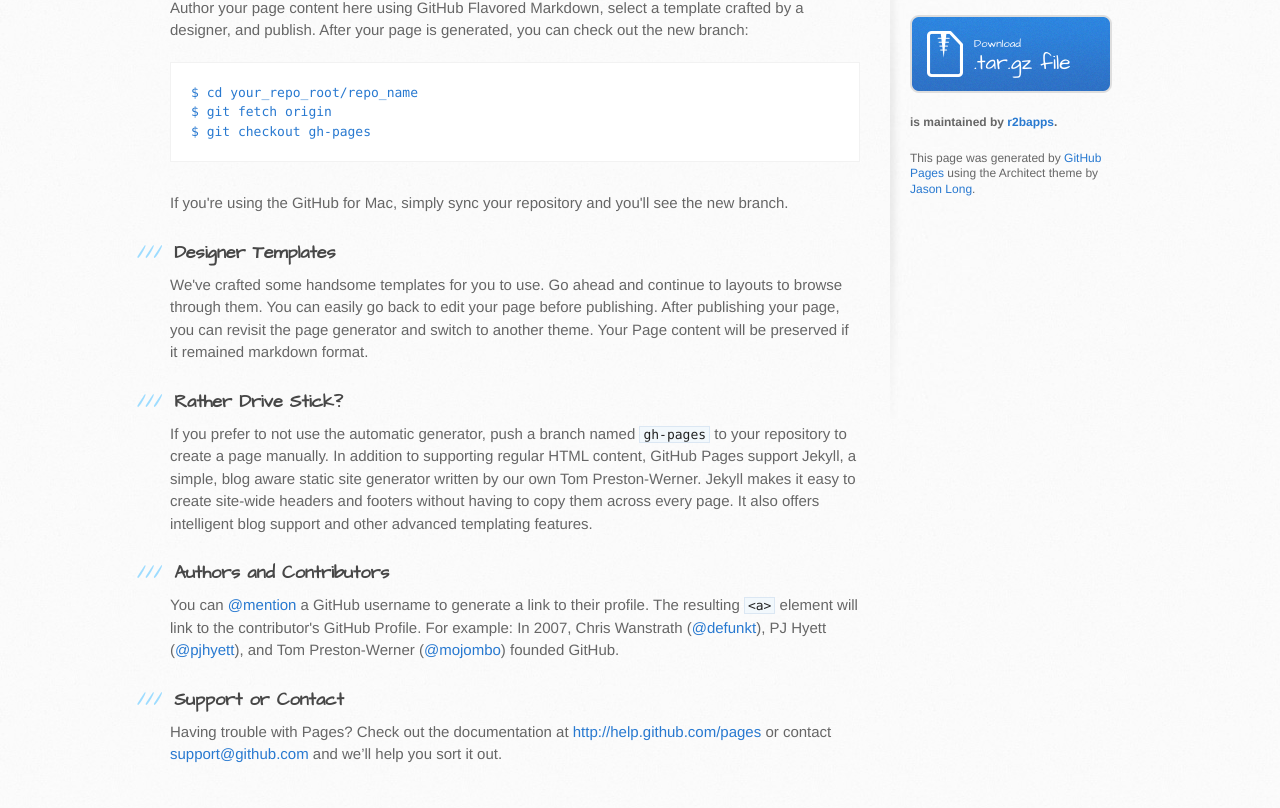
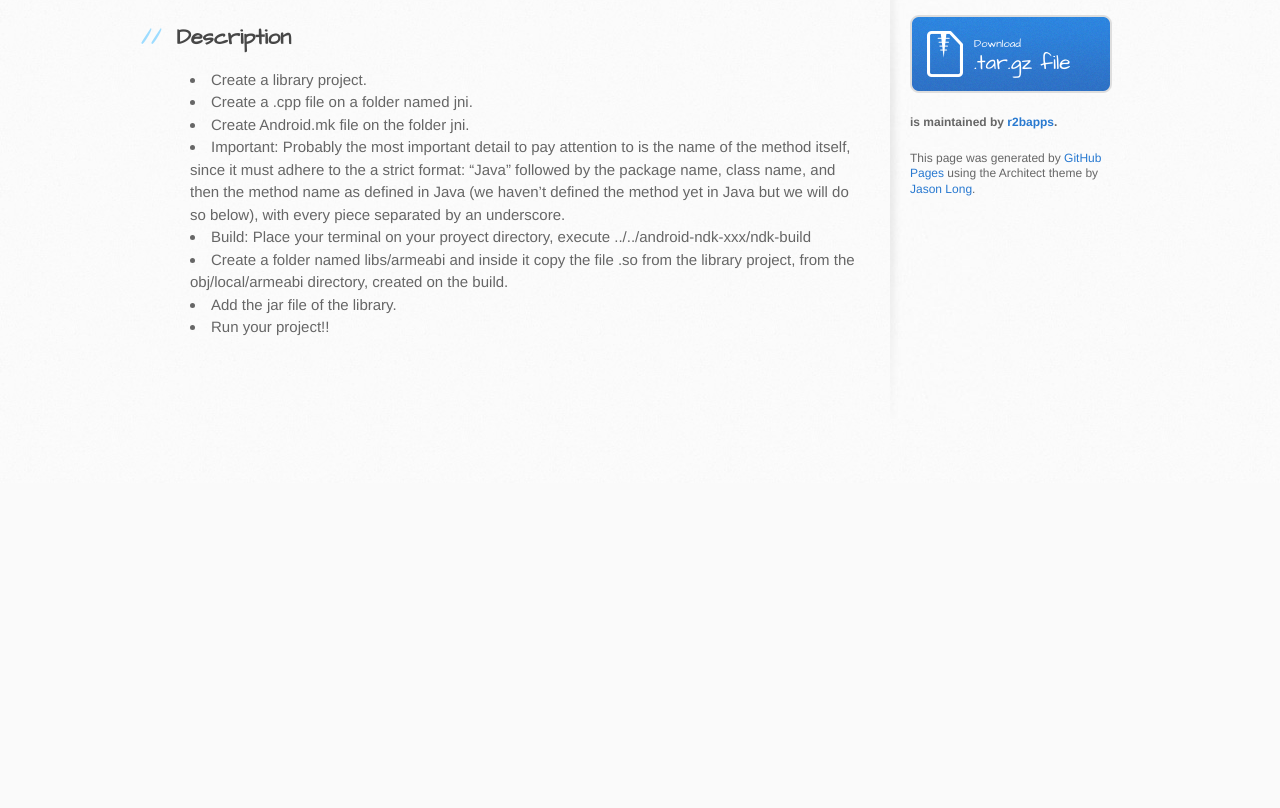
Before and after one commit to r2bapps/SuperSecretKey, a plain HTML site: page index.html in a window 1280 px wide. Shown: the part 317-1125 px from the top of the page. After the commit the page ends 800 px from the top, so only its background shows below. Drawn offline with Linux system fonts and the light colour scheme.

```diff
--- a/index.html
+++ b/index.html
@@ -28,37 +28,26 @@
     <div id="content-wrapper">
       <div class="inner clearfix">
         <section id="main-content">
-          <h3>
-<a name="welcome-to-github-pages" class="anchor" href="#welcome-to-github-pages"><span class="octicon octicon-link"></span></a>Welcome to GitHub Pages.</h3>
+          <h1>
+<a name="supersecretkey" class="anchor" href="#supersecretkey"><span class="octicon octicon-link"></span></a>SuperSecretKey</h1>
 
-<p>This automatic page generator is the easiest way to create beautiful pages for all of your projects. Author your page content here using GitHub Flavored Markdown, select a template crafted by a designer, and publish. After your page is generated, you can check out the new branch:</p>
+<p>Android JNI library for keys storage</p>
 
-<pre><code>$ cd your_repo_root/repo_name
-$ git fetch origin
-$ git checkout gh-pages
-</code></pre>
+<h2>
+<a name="description" class="anchor" href="#description"><span class="octicon octicon-link"></span></a>Description</h2>
 
-<p>If you're using the GitHub for Mac, simply sync your repository and you'll see the new branch.</p>
-
-<h3>
-<a name="designer-templates" class="anchor" href="#designer-templates"><span class="octicon octicon-link"></span></a>Designer Templates</h3>
-
-<p>We've crafted some handsome templates for you to use. Go ahead and continue to layouts to browse through them. You can easily go back to edit your page before publishing. After publishing your page, you can revisit the page generator and switch to another theme. Your Page content will be preserved if it remained markdown format.</p>
-
-<h3>
-<a name="rather-drive-stick" class="anchor" href="#rather-drive-stick"><span class="octicon octicon-link"></span></a>Rather Drive Stick?</h3>
-
-<p>If you prefer to not use the automatic generator, push a branch named <code>gh-pages</code> to your repository to create a page manually. In addition to supporting regular HTML content, GitHub Pages support Jekyll, a simple, blog aware static site generator written by our own Tom Preston-Werner. Jekyll makes it easy to create site-wide headers and footers without having to copy them across every page. It also offers intelligent blog support and other advanced templating features.</p>
-
-<h3>
-<a name="authors-and-contributors" class="anchor" href="#authors-and-contributors"><span class="octicon octicon-link"></span></a>Authors and Contributors</h3>
-
-<p>You can <a href="https://github.com/blog/821" class="user-mention">@mention</a> a GitHub username to generate a link to their profile. The resulting <code>&lt;a&gt;</code> element will link to the contributor's GitHub Profile. For example: In 2007, Chris Wanstrath (<a href="https://github.com/defunkt" class="user-mention">@defunkt</a>), PJ Hyett (<a href="https://github.com/pjhyett" class="user-mention">@pjhyett</a>), and Tom Preston-Werner (<a href="https://github.com/mojombo" class="user-mention">@mojombo</a>) founded GitHub.</p>
-
-<h3>
-<a name="support-or-contact" class="anchor" href="#support-or-contact"><span class="octicon octicon-link"></span></a>Support or Contact</h3>
-
-<p>Having trouble with Pages? Check out the documentation at <a href="http://help.github.com/pages">http://help.github.com/pages</a> or contact <a href="mailto:support@github.com">support@github.com</a> and we’ll help you sort it out.</p>
+<ul>
+<li>Create a library project.</li>
+<li>Create a .cpp file on a folder named jni.</li>
+<li>Create Android.mk file on the folder jni.</li>
+<li>Important:
+Probably the most important detail to pay attention to is the name of the method itself, since it must adhere to the a strict format: “Java” followed by the package name, class name, and then the method name as defined in Java (we haven’t defined the method yet in Java but we will do so below), with every piece separated by an underscore.</li>
+<li>Build:
+Place your terminal on your proyect directory, execute ../../android-ndk-xxx/ndk-build</li>
+<li>Create a folder named libs/armeabi and inside it copy the file .so from the library project, from the obj/local/armeabi directory, created on the build.</li>
+<li>Add the jar file of the library.</li>
+<li>Run your project!!</li>
+</ul>
         </section>
 
         <aside id="sidebar">
```
Also changed, not shown: params.json (+1 -1 lines).
